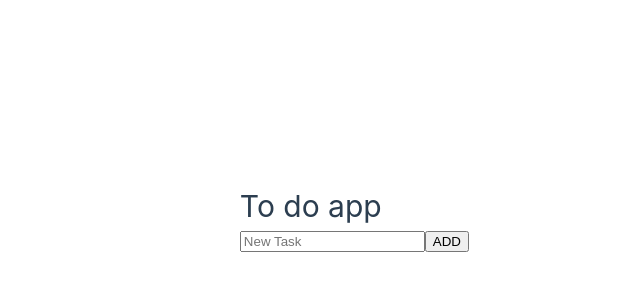
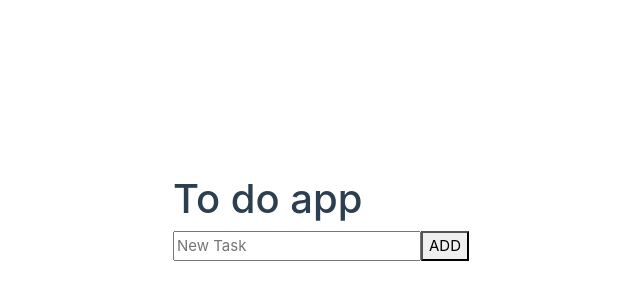
Before and after one commit to huyviet1995/todolist-vue, a Vue app: page / in a window 1280 px wide. Shown: the part 182-482 px from the top of the page, without its empty margins (171-811 px from the left). Built offline with nearby package versions, Linux system fonts and the light colour scheme.

Commit message:
Adding the bootstrap library and make the to do app in the column layout direction

```diff
--- a/index.html
+++ b/index.html
@@ -4,10 +4,14 @@
     <meta charset="UTF-8">
     <link rel="icon" href="/favicon.ico">
     <meta name="viewport" content="width=device-width, initial-scale=1.0">
+    <link rel="stylesheet" href="https://cdn.jsdelivr.net/npm/bootstrap@4.3.1/dist/css/bootstrap.min.css" integrity="sha384-ggOyR0iXCbMQv3Xipma34MD+dH/1fQ784/j6cY/iJTQUOhcWr7x9JvoRxT2MZw1T" crossorigin="anonymous">
     <title>Vite App</title>
   </head>
   <body>
     <div id="app"></div>
     <script type="module" src="/src/main.js"></script>
+    <script src="https://code.jquery.com/jquery-3.3.1.slim.min.js" integrity="sha384-q8i/X+965DzO0rT7abK41JStQIAqVgRVzpbzo5smXKp4YfRvH+8abtTE1Pi6jizo" crossorigin="anonymous"></script>
+    <script src="https://cdn.jsdelivr.net/npm/popper.js@1.14.7/dist/umd/popper.min.js" integrity="sha384-UO2eT0CpHqdSJQ6hJty5KVphtPhzWj9WO1clHTMGa3JDZwrnQq4sF86dIHNDz0W1" crossorigin="anonymous"></script>
+    <script src="https://cdn.jsdelivr.net/npm/bootstrap@4.3.1/dist/js/bootstrap.min.js" integrity="sha384-JjSmVgyd0p3pXB1rRibZUAYoIIy6OrQ6VrjIEaFf/nJGzIxFDsf4x0xIM+B07jRM" crossorigin="anonymous"></script>
   </body>
 </html>
--- a/src/App.vue
+++ b/src/App.vue
@@ -1,9 +1,9 @@
 <script setup></script>
 
 <template>
-  <main>
-    <header>
-      <h1>To do app</h1>
+  <main class="d-flex flex-column">
+    <header class="">
+      <h1 class="text-red">To do app</h1>
     </header>
     <section>
       <div class="inputWrapper">
@@ -13,14 +13,3 @@
     </section>
   </main>
 </template>
-
-<style scoped>
-main {
-  display: flex;
-  flex-direction: column;
-}
-header {
-  line-height: 1.5;
-  width: 100%;
-}
-</style>
```
